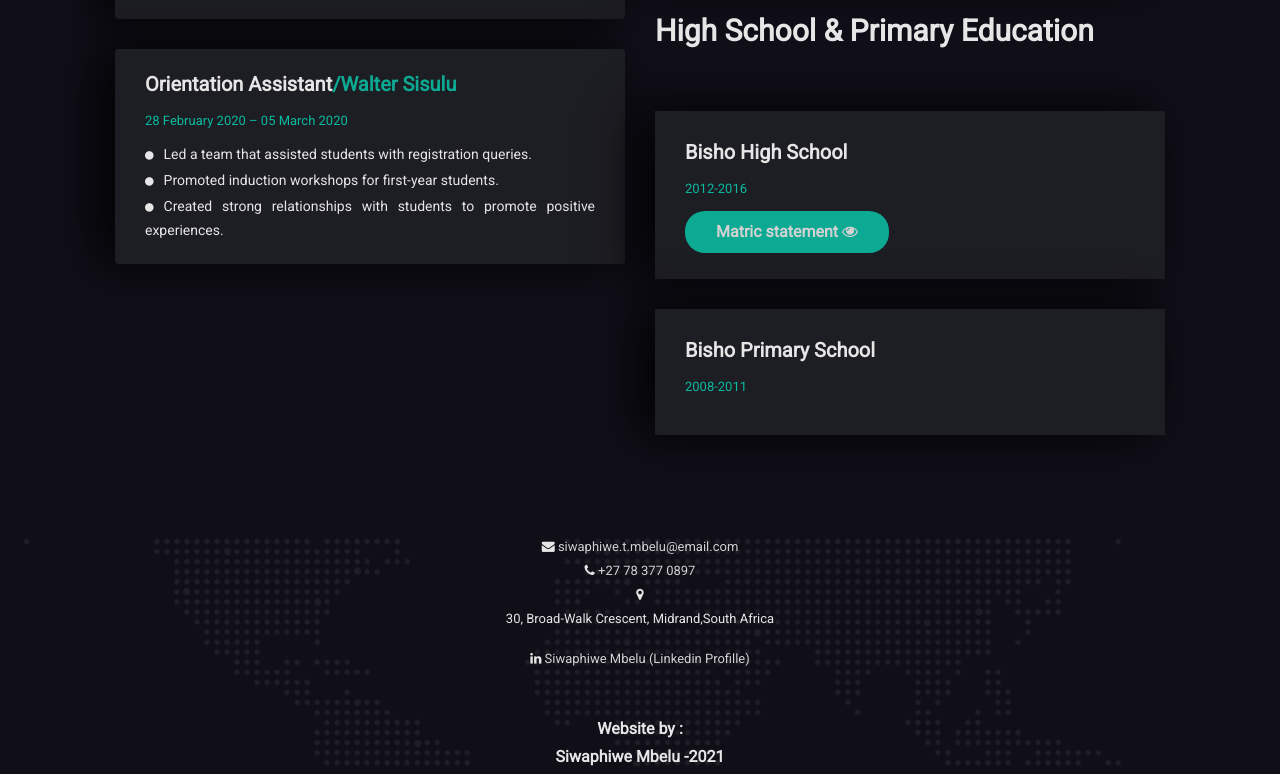
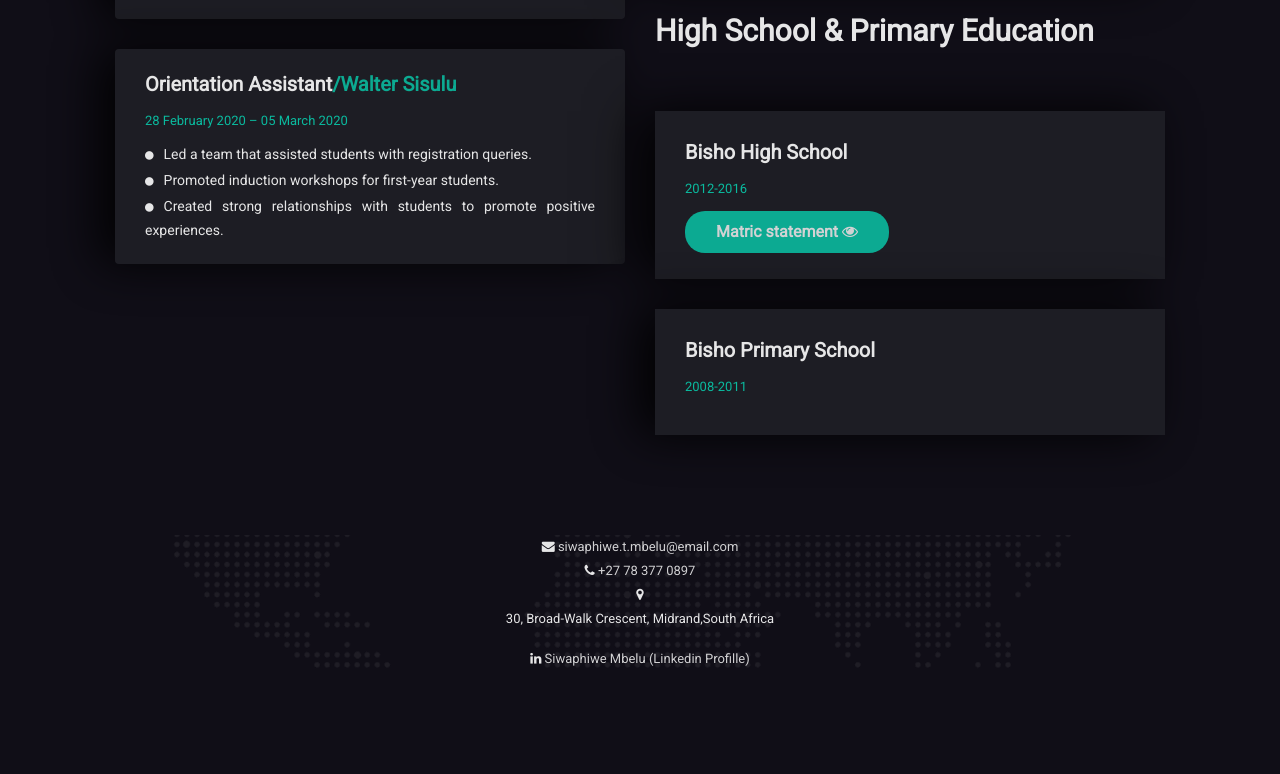
Before and after one commit to Siwaphiwe-1998/STMbelu_Portfolio, a plain HTML site: page Education & Work history.html in a window 1280 px wide. Shown: the part 637-1411 px from the top of the page. After the commit the page ends 1308 px from the top, so only its background shows below. Drawn offline with Linux system fonts and the light colour scheme; some packages are replaced by stand-ins of ours.

Commit message:
Update Education & Work history.html

```diff
--- a/Education & Work history.html
+++ b/Education & Work history.html
@@ -175,12 +175,7 @@
                                     <li class="wow fadeInUp" data-wow-duration="0.8s" data-wow-delay="0.6s"><i class="fa fa-map-marker"></i><address> 30, Broad-Walk Crescent, Midrand,South Africa</address></li>
                                     <li class="wow fadeInUp" data-wow-duration="0.8s" data-wow-delay="0.5s"><i class="fa fa-linkedin"></i><a href="https://www.linkedin.com/in/siwaphiwe-mbelu/"> Siwaphiwe Mbelu (Linkedin Profille)</a></li>
                                 </ul>
-                                 <br></br>
-                                </div>
-                                <div class="container -align center">
-                                <h6 class="wow fadeInUp" data-wow-duration="0.8s" data-wow-delay="0.2s">Website by :</h6>
-                                <h6 class="wow fadeInUp" data-wow-duration="0.8s" data-wow-delay="0.3s">Siwaphiwe Mbelu -2021</h6>
-                                </div>
+
                             </div>
                         </div>
                     </div>
```
